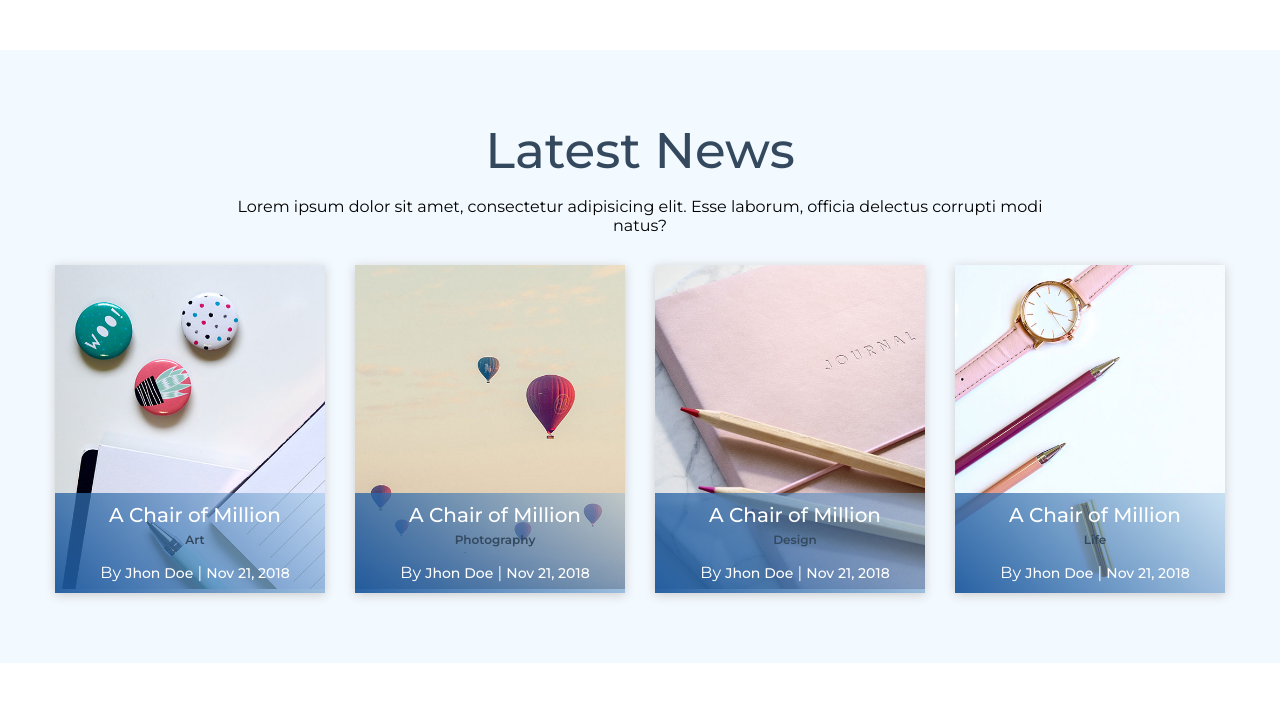
After one commit to ingridArellano/TrabajoFinal, a PHP site: the page made by campañas.html in a window 1280 px wide. The commit adds this page. Shown: the top 702 px of the page. Run offline with PHP 8.4, Linux system fonts and the light colour scheme.

Commit message:
campañas

```diff
--- a/cabecera.php
+++ b/cabecera.php
@@ -18,7 +18,7 @@
             <li><a href="index.php">AdoptMe</a></li>
             <li><a href="adoptar.php">Adoptar</a></li>
             <li><a href="doyenadopcion.php">Doy en Adopción</a></li>
-            <li><a href="campaña.php">Campaña</a></li>
+            <li><a href="campañas.php">Campaña</a></li>
             <li><a href="blog.php">Blog</a></li>
             <li><a href="contacto.php">Contacto</a></li>
         </ul>
--- /dev/null
+++ b/campañas.html
@@ -0,0 +1,55 @@
+<!DOCTYPE html>
+<html lang="en">
+<head>
+  <meta charset="UTF-8">
+  <meta name="viewport" content="width=device-width, initial-scale=1.0">
+  <meta http-equiv="X-UA-Compatible" content="ie=edge">
+  <title>CSS Grid System | Responsive Blog Section Using CSS3 Grid</title>
+  <link rel="stylesheet" href="estilo_campañas.css">
+</head>
+<body>
+  <section>
+    <div class="container">
+      <header>
+        <h1>Latest News</h1>
+        <p>Lorem ipsum dolor sit amet, consectetur adipisicing elit. Esse laborum, officia delectus corrupti modi natus?</p>
+      </header>
+
+      <main>
+        <div class="singleBlog">
+          <img src="thum1.jpg" alt="">
+          <div class="blogContent">
+            <h3>A Chair of Million <span>Art</span></h3>
+            <p>By <a href="#">Jhon Doe</a> | <a href="#">Nov 21, 2018</a></p>
+            <a href="#" class="btn">Read More</a>
+          </div>
+        </div>
+        <div class="singleBlog">
+          <img src="thum2.jpg" alt="">
+          <div class="blogContent">
+            <h3>A Chair of Million <span>Photography</span></h3>
+            <p>By <a href="#">Jhon Doe</a> | <a href="#">Nov 21, 2018</a></p>
+            <a href="#" class="btn">Read More</a>
+          </div>
+        </div>
+        <div class="singleBlog">
+          <img src="thum3.jpg" alt="">
+          <div class="blogContent">
+            <h3>A Chair of Million <span>Design</span></h3>
+            <p>By <a href="#">Jhon Doe</a> | <a href="#">Nov 21, 2018</a></p>
+            <a href="#" class="btn">Read More</a>
+          </div>
+        </div>
+        <div class="singleBlog">
+          <img src="thum4.jpg" alt="">
+          <div class="blogContent">
+            <h3>A Chair of Million <span>Life</span></h3>
+            <p>By <a href="#">Jhon Doe</a> | <a href="#">Nov 21, 2018</a></p>
+            <a href="#" class="btn">Read More</a>
+          </div>
+        </div>
+      </main>
+    </div>
+  </section>
+</body>
+</html>
--- /dev/null
+++ b/estilo_campañas.css
@@ -0,0 +1,147 @@
+@import url('https://fonts.googleapis.com/css?family=Montserrat:400,500,600,700');
+body{
+  margin: 0;
+  padding: 0;
+  font-family: 'Montserrat', sans-serif;
+}
+a{
+  transition: all .5s;
+  text-decoration: none;
+  color: #fff;
+
+}
+img{
+  width: 100%;
+  transition: all .5s;
+}
+section{
+  padding: 70px 0;
+  margin-top: 50px;
+  background: rgba(116, 185, 255,0.09);
+  text-align: center;
+}
+.container{
+  max-width: 1200px;
+  width: 100%;
+  margin: 0 auto;
+}
+main{
+  display: grid;
+  grid-template-columns: repeat(4, 1fr);
+  grid-gap: 30px;
+  margin: 30px 15px 0px 15px;
+}
+header{
+  width: 70%;
+  margin: 0 auto;
+}
+header h1{
+  margin: 0;
+  font-size: 50px;
+  color: rgba(52, 73, 94,1.0);
+  font-weight: 500;
+}
+.singleBlog{
+  position: relative;
+  overflow: hidden;
+  max-height: 580px;
+  height: 100%;
+  box-sizing: border-box;
+  box-shadow: 0 2px 10px #ccc;
+  transition: all .5s;
+}
+.singleBlog:hover{
+  box-shadow: 0 2px 13px #ccc;
+  transition: all .5s;
+}
+.singleBlog:hover img{
+  transform: scale(1.1);
+  transition: all .4s;
+}
+.blogContent{
+  position: absolute;
+  left: 0;
+  bottom: -45px;
+  width: 100%;
+  color: #fff;
+  padding: 10px 5px;
+  background: linear-gradient(45deg, rgba(21,82,153,1) 0%,rgba(144,192,229,.4) 100%);
+  transition: all .5s;
+}
+.singleBlog:hover .blogContent{
+  bottom: 0;
+  transition: all .5s;
+}
+
+.blogContent h3{
+  font-size: 20px;
+  font-weight: 500;
+  margin: 0;
+}
+.blogContent h3 span{
+  display: block;
+  font-size: 60%;
+  margin-top: 5px;
+  font-weight: 600;
+  color: rgba(52, 73, 94,1.0)
+}
+
+.blogContent a{
+  font-size: 14px;
+  font-weight: 500;
+}
+.blogContent .btn{
+  display: inline-block;
+  padding: 5px 10px;
+  border: 1px solid #fff;
+  border-radius: 3px;
+  font-weight: 400;
+}
+.blogContent .btn:hover{
+  background: rgba(52, 152, 219,1.0);
+  transition: all .5s;
+  text-decoration: none;
+}
+.blogContent a:hover{
+  text-decoration: underline;
+}
+
+
+
+
+
+
+
+
+
+
+
+
+
+
+
+
+@media (max-width:992px) {
+  main{
+    grid-template-columns: repeat(3, 1fr);
+  grid-gap: 20px;
+  }
+}
+@media (max-width:767px) {
+  main{
+    grid-template-columns: repeat(2, 1fr);
+  grid-gap: 15px;
+  }
+  header{
+    width: 95%;
+  }
+  .blogContent{
+    bottom: 0;
+  }
+}
+@media (max-width:500px) {
+
+    main{
+      grid-template-columns: repeat(1, 1fr);
+    }
+}
--- a/pie.php
+++ b/pie.php
@@ -17,7 +17,7 @@
             <li><a href="index.php">AdoptMe</a></li>
             <li><a href="adoptar.php">Adoptar</a></li>
             <li><a href="doyenadopcion.php">Doy en Adopción</a></li>
-            <li><a href="campaña.php">Campaña</a></li>
+            <li><a href="campañas.php">Campaña</a></li>
             <li><a href="blog.php">Blog</a></li>
             <li><a href="contacto.php">Contacto</a></li>
         </ul>
```
Also changed, not shown: blog.php (+5 -5 lines), estilos_blog.css (+26 -0 lines), bg.png (added), thum1.jpg (added), thum2.jpg (added), thum3.jpg (added), thum4.jpg (added).
